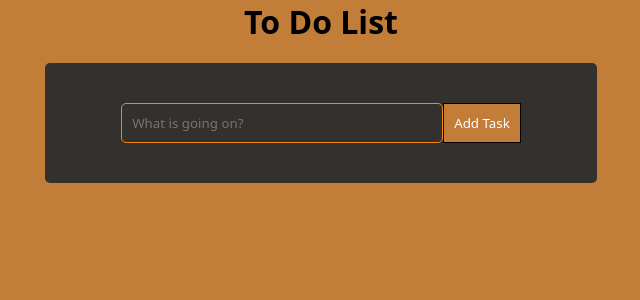
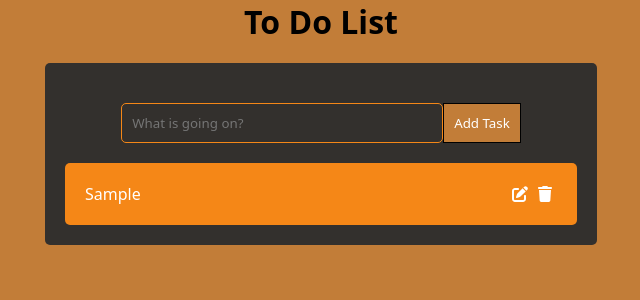
Before and after one commit to lucasb20/to-do-list, a React (Vite) app in the folder frontend/: page / in a window 1280 px wide. Both pictures are taken after typing "Sample" into the empty fields and a click on the button "Add Task". Shown: the top 300 px of the page, without its empty margins (319-959 px from the left). Built offline with nearby package versions, Linux system fonts and the light colour scheme.

Commit message:
Adicionado funcionalidade de tarefa completada e return que estava faltando.

```diff
--- a/frontend/src/components/Todo.jsx
+++ b/frontend/src/components/Todo.jsx
@@ -2,10 +2,10 @@ import React from "react";
 import { FontAwesomeIcon } from "@fortawesome/react-fontawesome"
 import { faPenToSquare, faTrash } from "@fortawesome/free-solid-svg-icons"
 
-export function Todo({task}){
+export function Todo({task, toggleComplete}){
     return(
         <div className="Todo">
-            <p>{task.task}</p>
+            <p onClick={() => toggleComplete(task.id)} className={`${task.completed?"completed":""}`}>{task.task}</p>
             <div>
                 <FontAwesomeIcon icon={faPenToSquare}/>
                 <FontAwesomeIcon icon={faTrash} />
--- a/frontend/src/components/TodoWrapper.jsx
+++ b/frontend/src/components/TodoWrapper.jsx
@@ -7,16 +7,20 @@ export function TodoWrapper(){
     const [todos, setTodos] = useState([])
 
     const addTodo = todo => {
-        setTodos([...todos, {id: v4(), task: todo, completed: false, isEditing: false}])
+        setTodos([{id: v4(), task: todo, completed: false, isEditing: false}, ...todos])
+    }
+
+    const toggleComplete = id =>{
+        setTodos(todos.map(todo => todo.id === id ? {...todo, completed: !todo.completed} : todo ))
     }
 
     return(
         <div className="todo-wrapper">
             <TodoForm addTodo={addTodo} />
             {todos.map((todo, index) => {
-                <Todo task={todo} key={index}/>
-            })
-            }
+                return <Todo task={todo} key={index}
+                toggleComplete={toggleComplete}/>
+            })}
         </div>
     )
 }
```
